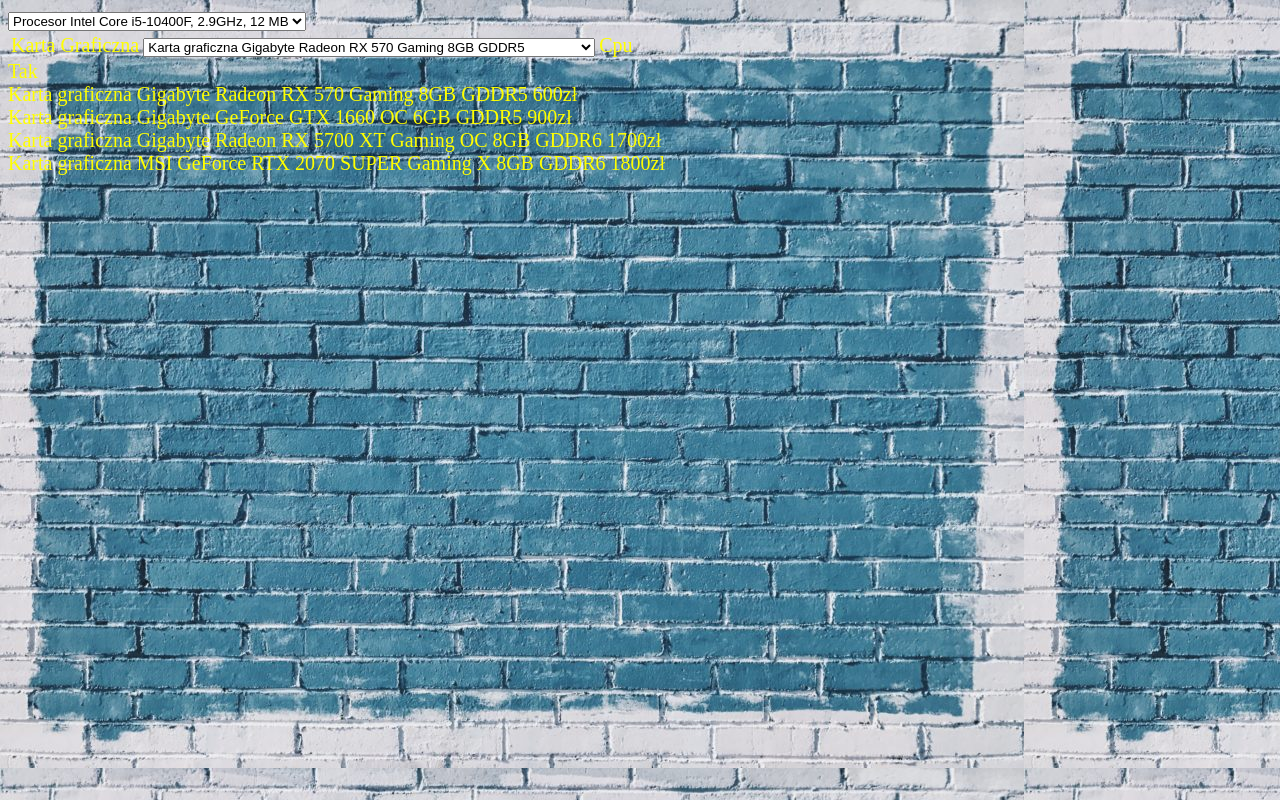
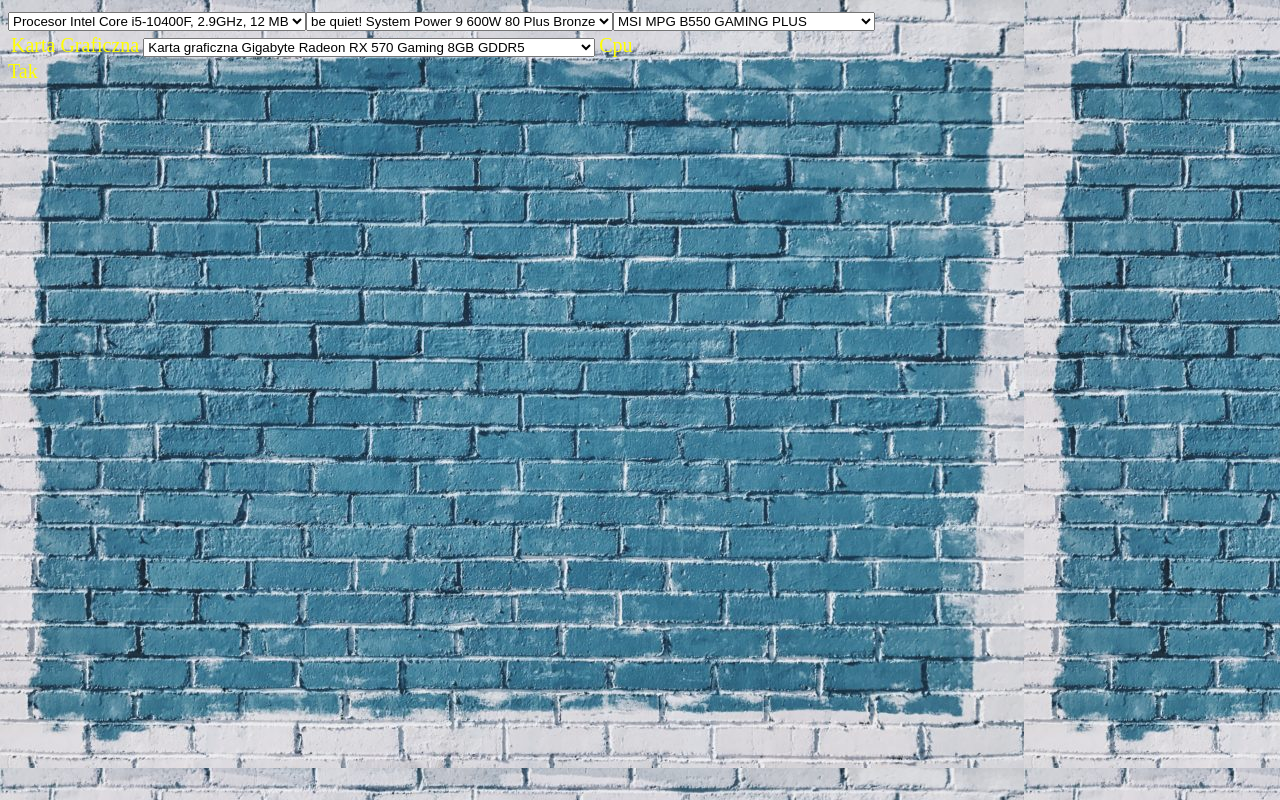
Before and after one commit to Majkel2137/konfigurator, a plain HTML site: page index.html in a window 1280 px wide. Drawn offline with Linux system fonts and the light colour scheme.

Commit message:
my first repository

```diff
--- a/index.html
+++ b/index.html
@@ -19,6 +19,10 @@
                     <td>Cpu</td>
                     <select name="cpu" id="cpu">
                     </select>
+                <select name="psu" id="psu">
+                </select>
+                <select name="mobo" id="mobo">
+                </select>
                 </td>
             </tr>
         </table>
--- a/konfiguratorPC.js
+++ b/konfiguratorPC.js
@@ -42,7 +42,50 @@
         price: 450
     },
 ]
-
+const psu = [
+    {
+        id: 1,
+        name: "be quiet! System Power 9 600W 80 Plus Bronze",
+        price: 289
+    },
+    {
+        id: 2,
+        name: "ASUS ROG Strix 750W 80 Plus Gold",
+        price: 750
+    },
+    {
+        id: 3,
+        name: "SilentiumPC Supremo L2 650W 80 Plus Gold",
+        price: 359
+    },
+    {
+        id: 4,
+        name: "Corsair TX 750W 80 Plus Gold",
+        price: 499
+    },
+]
+const mobo = [
+    {
+        id: 1,
+        name: "MSI MPG B550 GAMING PLUS",
+        price: 679
+    },
+    {
+        id: 2,
+        name: "Gigabyte B450 AORUS ELITE",
+        price: 399
+    },
+    {
+        id: 3,
+        name: "Gigabyte B360 AORUS GAMING 3 WIFI",
+        price: 529
+    },
+    {
+        id: 4,
+        name: "MSI MAG Z390 TOMAHAWK",
+        price: 719
+    },
+]
 let summaryCompHandler = document.getElementById('summaryComp');
 /*
 document.write("1-sza karta graficzna:"+gfx[0]+"<br>")
@@ -58,9 +101,7 @@
 document.write("4-ta karta graficzna:"+gfx[3]+"<br>")*/
 
 
-for(let i=0; i<4; i++){
-    document.write(gfx[i].name+" "+gfx[i].price+"zł<br>")
-}
+
 function addOpt(elem, optValue, textOpt) {
     let select1 = document.getElementById(elem);
     option = document.createElement("option");
@@ -76,3 +117,9 @@
 for(let i=0; i<4; i++){
     addOpt("cpu", cpu[i].id, cpu[i].name)
 }
+for(let i=0; i<4; i++){
+    addOpt("psu", psu[i].id, psu[i].name)
+}
+for(let i=0; i<4; i++){
+    addOpt("mobo", mobo[i].id, mobo[i].name)
+}
```
